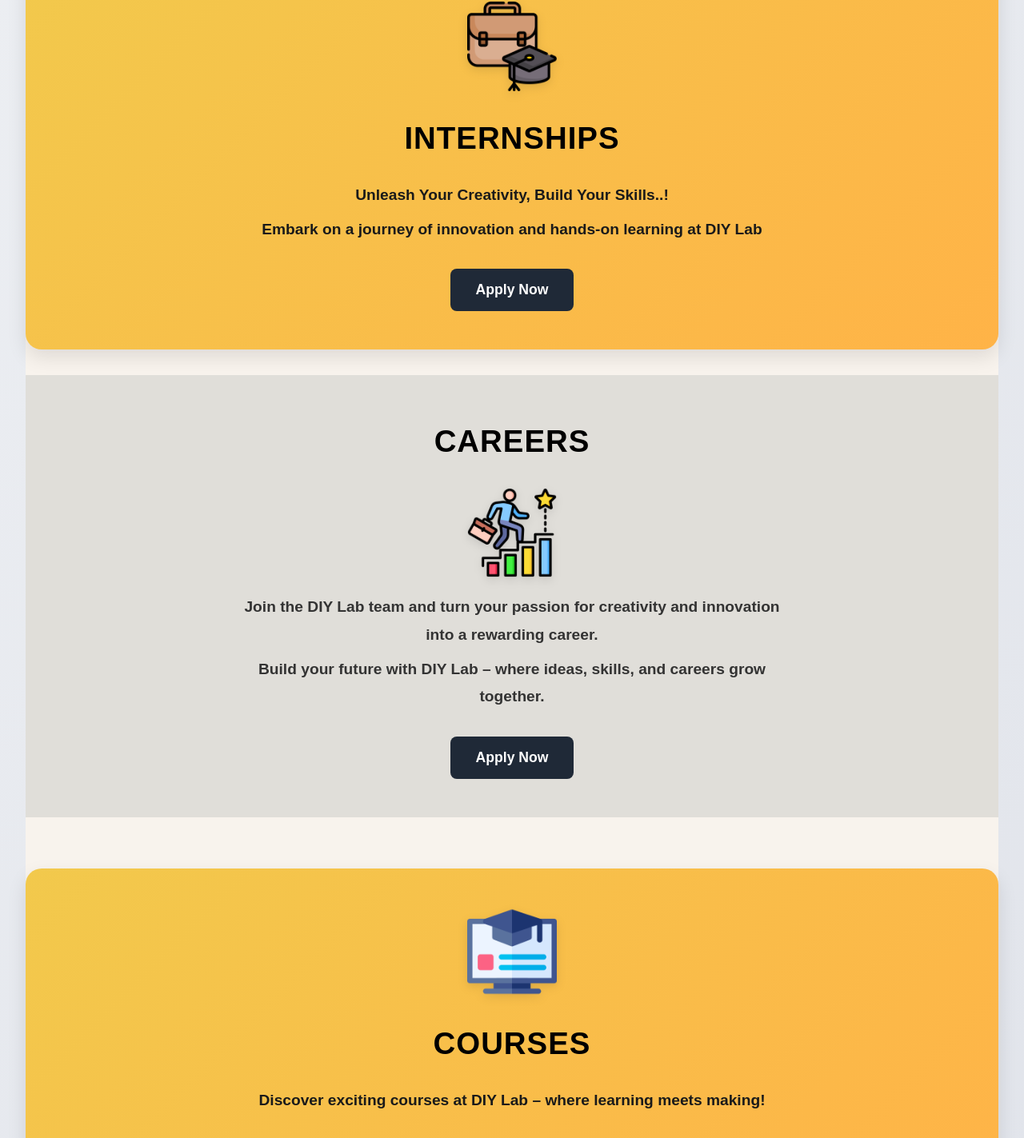
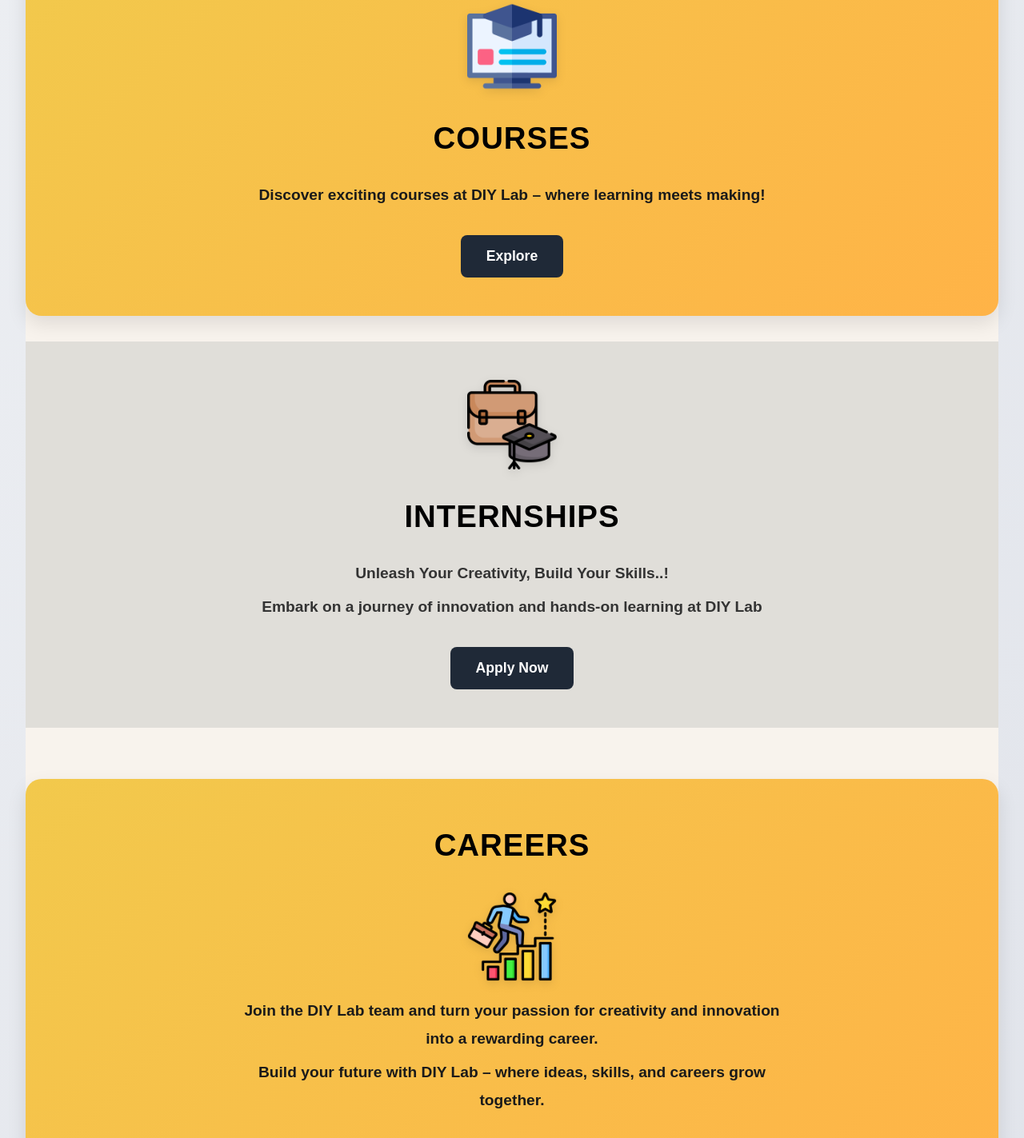
Before and after one commit to Devashish204/diy-lab-frontend, a React (Vite) app: page /users/explore in a window 1280 px wide. Shown: the part 1206-2629 px from the top of the page at 80% size. Built offline with nearby package versions, Linux system fonts and the light colour scheme; no server answers.

Commit message:
updated UI

```diff
--- a/src/components/Header.jsx
+++ b/src/components/Header.jsx
@@ -30,7 +30,7 @@
             <nav className={`nav-links ${menuOpen ? 'show' : ''}`}>
                 <Link to="/users/home" className="nav-link" onClick={() => setMenuOpen(false)}>Home</Link>
                 <Link to="/about" className="nav-link" onClick={() => setMenuOpen(false)}>About</Link>
-                <Link to="/users/booking" className="nav-link" onClick={() => setMenuOpen(false)}>Book Slot</Link>
+                <Link to="/users/booking" className="nav-link" onClick={() => setMenuOpen(false)}>Engage</Link>
                 <Link to="/user/blogs" className="nav-link" onClick={() => setMenuOpen(false)}>Blog</Link>
                 <Link to="/users/explore" className="nav-link" onClick={() => setMenuOpen(false)}>Explore</Link>
                 <Link to="/user/visits" className="nav-link" onClick={() => setMenuOpen(false)}>Visit</Link>
--- a/src/pages/user/BookingPage/BookingPage.jsx
+++ b/src/pages/user/BookingPage/BookingPage.jsx
@@ -13,7 +13,6 @@
         <Header />
         <div className="booking-page">
 
-          {/* 🔹 MEMBERSHIP — MOVED TO TOP */}
           <section className="section yellow">
             <div className="section-header">
               <img src="/images/BookingPage-Images/membership.png" alt="Membership Icon" />
@@ -25,7 +24,6 @@
             </button>
           </section>
 
-          {/* Workshops */}
           <section className="section white">
             <div className="section-header">
               <img src="/images/BookingPage-Images/workshops_icon.png" alt="Workshop Icon" />
@@ -37,7 +35,6 @@
             </button>
           </section>
 
-          {/* Services */}
           <section className="section yellow">
             <div className="section-header">
               <img src="/images/BookingPage-Images/digital-services.png" alt="Digital Services" />
@@ -49,7 +46,6 @@
             </button>
           </section>
 
-          {/* Teacher Training */}
           <section className="section white">
             <div className="section-header">
               <img src="/images/BookingPage-Images/teacher-training.png" alt="Teacher Training Icon" />
@@ -64,7 +60,6 @@
             </button>
           </section>
 
-          {/* School Visits */}
           <section className="section yellow">
             <div className="section-header">
               <img src="/images/BookingPage-Images/school-visits.png" alt="School Visits Icon" />
@@ -79,7 +74,6 @@
             </button>
           </section>
 
-          {/* Info Section */}
           <section className="info-section">
             <h3>Things You Must Know</h3>
             <div className="info-grid">
--- a/src/pages/user/ExplorePage/ExplorePage.jsx
+++ b/src/pages/user/ExplorePage/ExplorePage.jsx
@@ -10,8 +10,8 @@
     const [stage, setStage] = useState("loading"); // "loading" -> "success" -> "content"
 
     useEffect(() => {
-        const loaderTimer = setTimeout(() => setStage("success"), 2000);
-        const successTimer = setTimeout(() => setStage("content"), 4500); // Wait 2.5s to fade out
+        const loaderTimer = setTimeout(() => setStage("success"), 1000);
+        const successTimer = setTimeout(() => setStage("content"), 1500);
         return () => {
             clearTimeout(loaderTimer);
             clearTimeout(successTimer);
@@ -62,6 +62,19 @@
 
                         <section className="section yellow">
                             <div className="section-header">
+                                <img src="/images/ExplorePage-images/online-course.png" alt="Courses Icon" />
+                                <h2>Courses</h2>
+                            </div>
+                            <p>
+                                Discover exciting courses at DIY Lab – where learning meets making!
+                            </p>
+                            <button className="explore-btn" onClick={() => navigate("/courses")}>
+                                Explore
+                            </button>
+                        </section>
+
+                        <section className="section white">
+                            <div className="section-header">
                                 <img src="/images/ExplorePage-images/internship.png" alt="Internships Icon" />
                                 <h2>Internships</h2>
                             </div>
@@ -72,7 +85,7 @@
                             </button>
                         </section>
 
-                        <section className="section white">
+                        <section className="section yellow">
                             <div className="section-header">
                                 <h2>Careers</h2>
                                 <img src="/images/ExplorePage-images/career-path.png" alt="Careers Icon" />
@@ -88,19 +101,6 @@
                                 Apply Now
                             </button>
                         </section>
-
-                        <section className="section yellow">
-                            <div className="section-header">
-                                <img src="/images/ExplorePage-images/online-course.png" alt="Courses Icon" />
-                                <h2>Courses</h2>
-                            </div>
-                            <p>
-                                Discover exciting courses at DIY Lab – where learning meets making!
-                            </p>
-                            <button className="explore-btn" onClick={() => navigate("/courses")}>
-                                Explore
-                            </button>
-                        </section>
                     </div>
                 )}
             </div>
```
